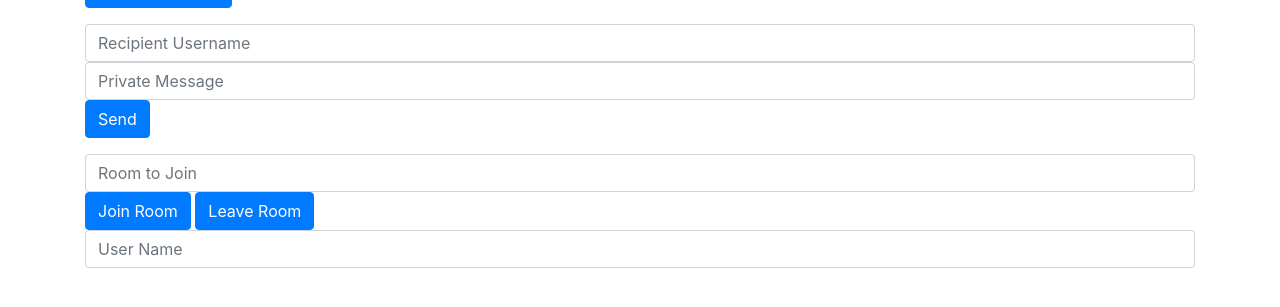
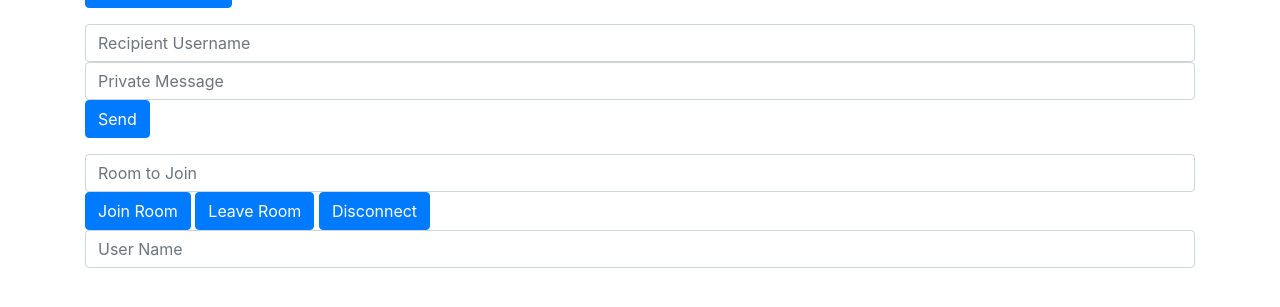
Before and after one commit to ali-hammoud-dev/socketIO, a Flask app: page / in a window 1280 px wide. Shown: the part 160-467 px from the top of the page. Run offline with Flask 3, Linux system fonts and the light colour scheme; some libraries are stand-ins or nearby versions.

Commit message:
connect and disconnect

```diff
--- a/app.py
+++ b/app.py
@@ -1,5 +1,5 @@
 from flask import Flask,render_template,request
-from flask_socketio import SocketIO , send , emit,join_room , leave_room,close_room
+from flask_socketio import SocketIO , send , emit,join_room , leave_room,close_room,disconnect
 
 app = Flask(__name__)
 app.config['SECRET_KEY'] = 'secretkey'
@@ -66,7 +66,18 @@ def close(room):
     close_room(room,namespace='/private')
     return '<h1>Room Closed! </h1>'
 
+@socketio.on('connect',namespace='/private')
+def on_connect():
+    print('NEW CONNECTION ESTABLISHED!')
 
+@socketio.on('disconnect',namespace="/private")
+def on_diconnect():
+    print('CONNECTION ENDED!')
+
+
+@socketio.on('disconnect_me',namespace='/private')
+def disconnect_me():
+    disconnect()
 
 if __name__ == '__main__':
     socketio.run(app)
--- a/static/client.js
+++ b/static/client.js
@@ -54,6 +54,10 @@ function leave_room(){
     private_socket.emit('leave_the_room',{'room':room,'username':username})
 }
 
+function disconnect(){
+    private_socket.emit('disconnect_me')
+}
+
 // socket_messages.on('from flask',function(msg){
 //     alert(msg)
 // });
--- a/templates/index.html
+++ b/templates/index.html
@@ -27,6 +27,7 @@
     <input id="room-to-join" class="form-control" type="text" placeholder="Room to Join">
     <button class="btn btn-primary" onclick="join_room()">Join Room</button>
     <button class="btn btn-primary" onclick="leave_room()">Leave Room</button>
+    <button class="btn btn-primary" onclick="disconnect()">Disconnect</button>
     <input id="user_roomname" class="form-control" type="text" placeholder="User Name">
   </div>
 
```
